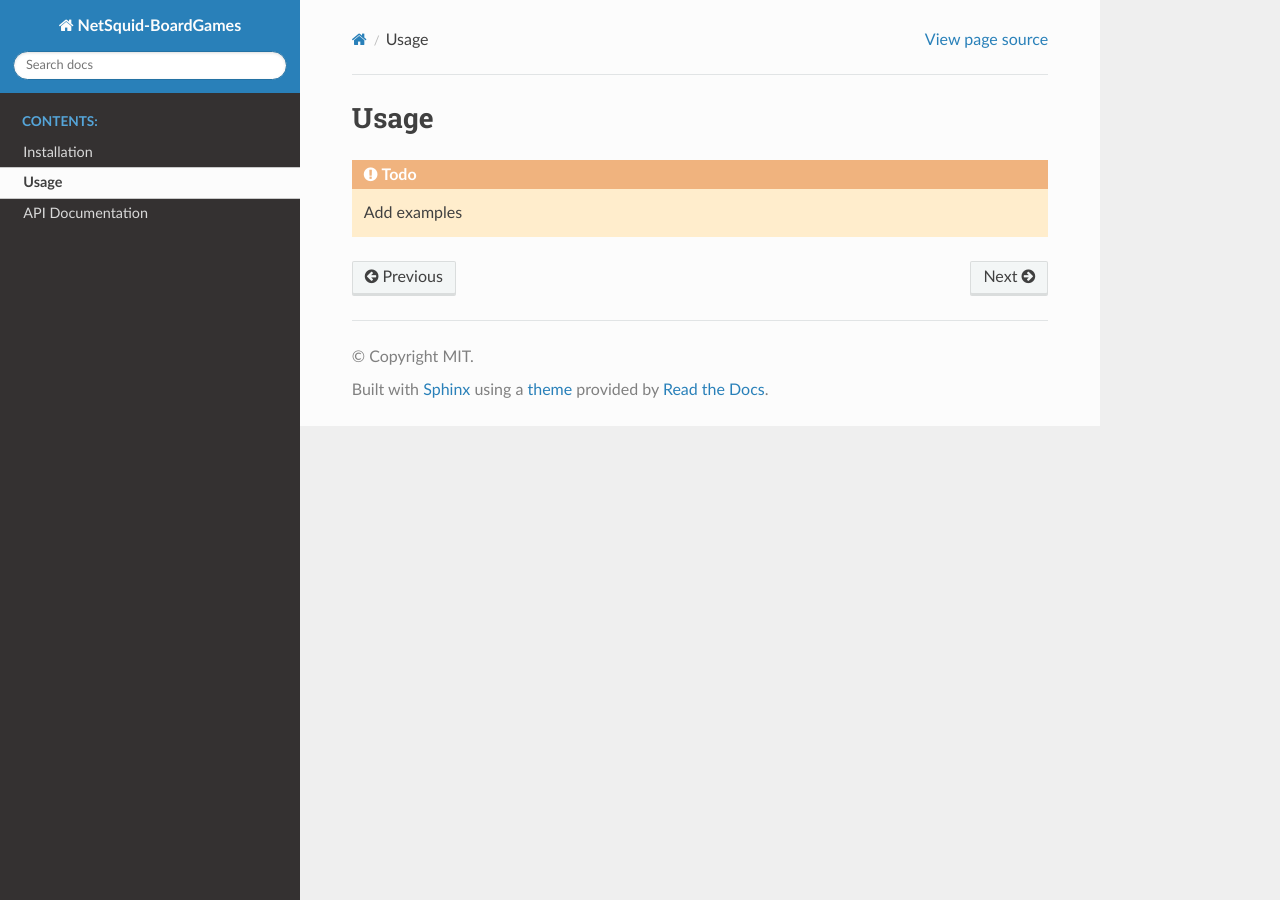
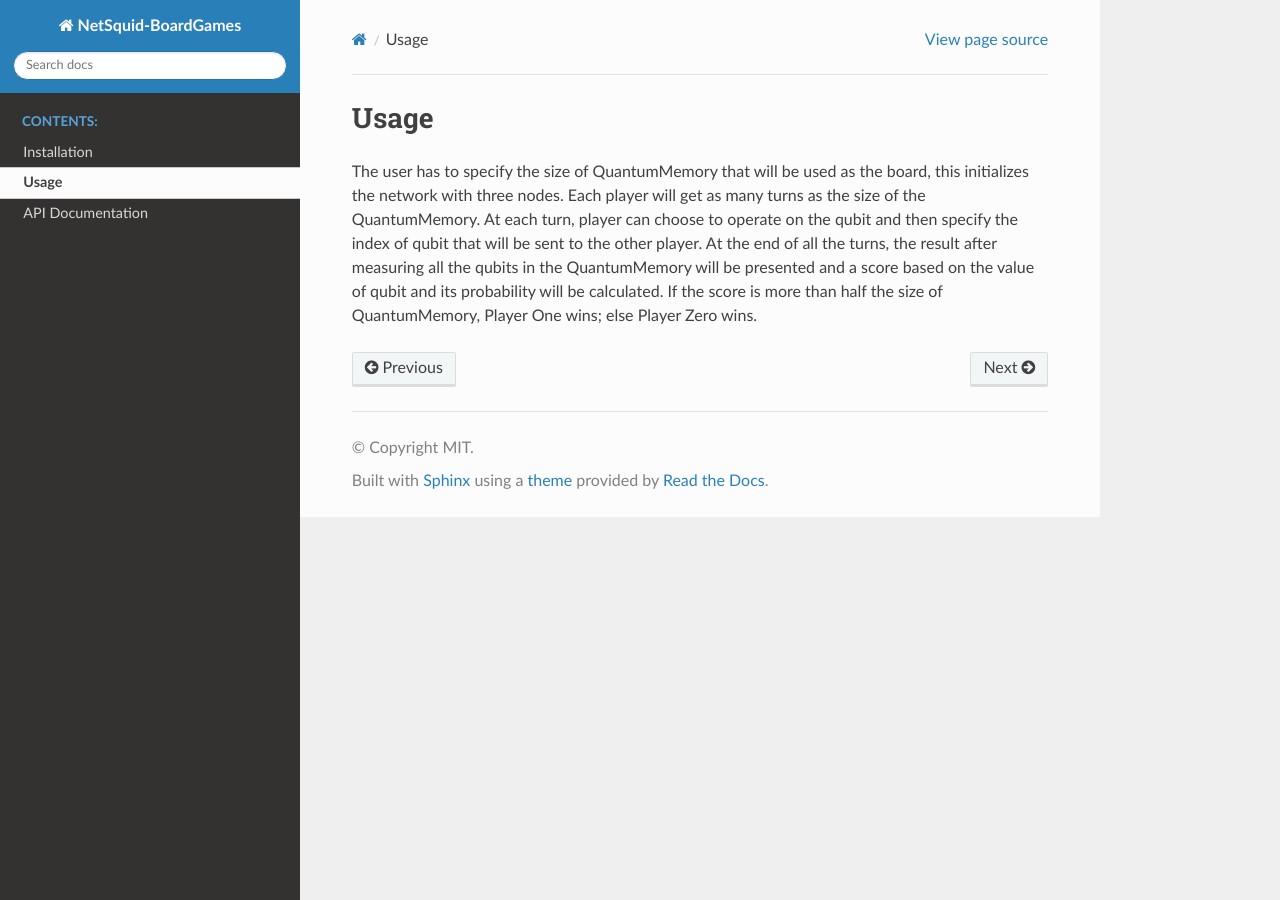
Before and after one commit to Maxsash/nsboard, a Sphinx documentation site: the page built from docs/usage.rst, in a window 1280 px wide. Built offline with Sphinx 7.4.7 and the Read the Docs theme 2.0.0, drawn with Linux system fonts in a browser that asks for light colours.

Commit message:
Update usage.rst

```diff
--- a/docs/usage.rst
+++ b/docs/usage.rst
@@ -1,4 +1,4 @@
 Usage
 -----
 
-.. todo:: Add examples
+The user has to specify the size of QuantumMemory that will be used as the board, this initializes the network with three nodes. Each player will get as many turns as the size of the QuantumMemory. At each turn, player can choose to operate on the qubit and then specify the index of qubit that will be sent to the other player. At the end of all the turns, the result after measuring all the qubits in the QuantumMemory will be presented and a score based on the value of qubit and its probability will be calculated. If the score is more than half the size of QuantumMemory, Player One wins; else Player Zero wins.
```
